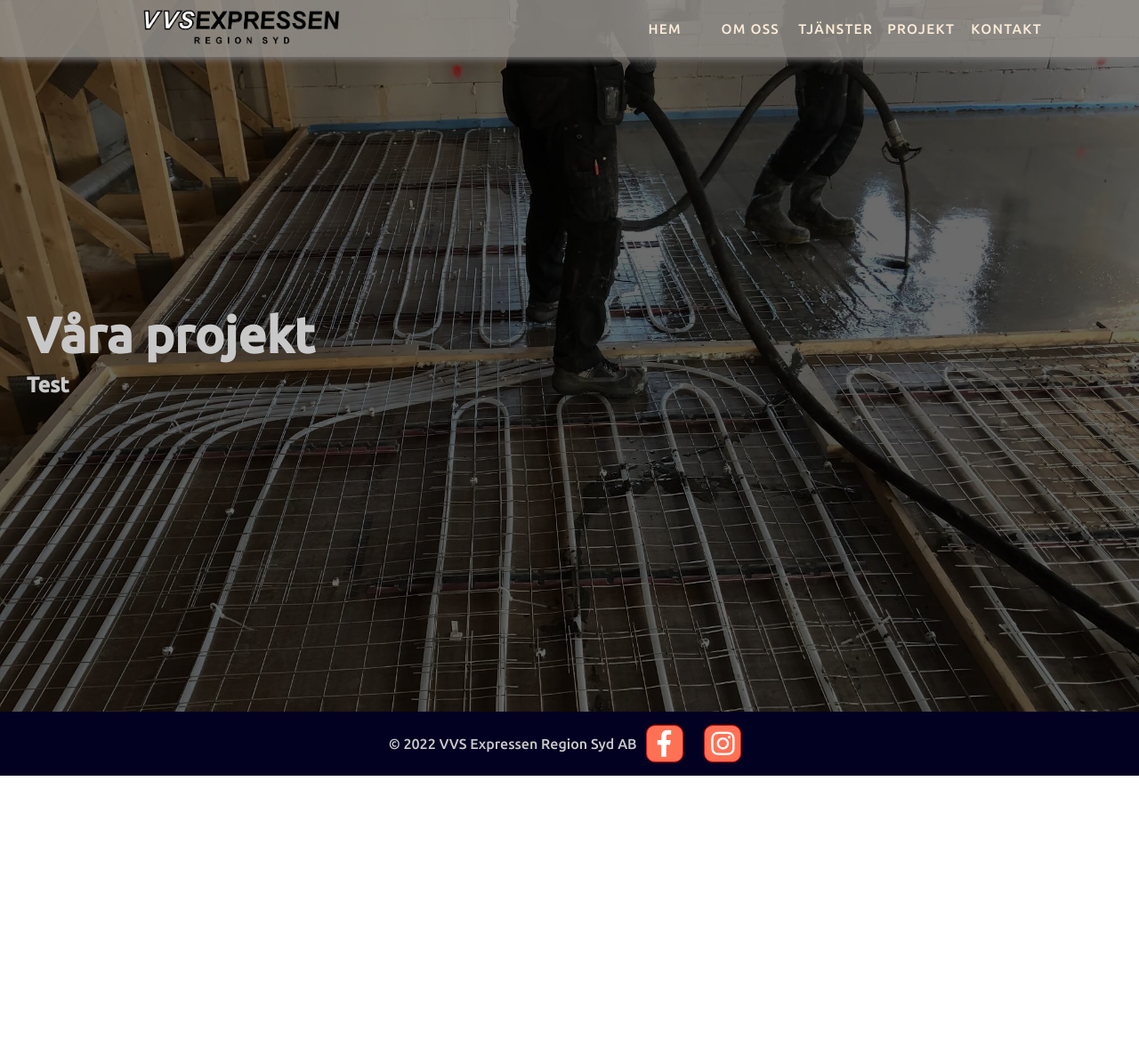
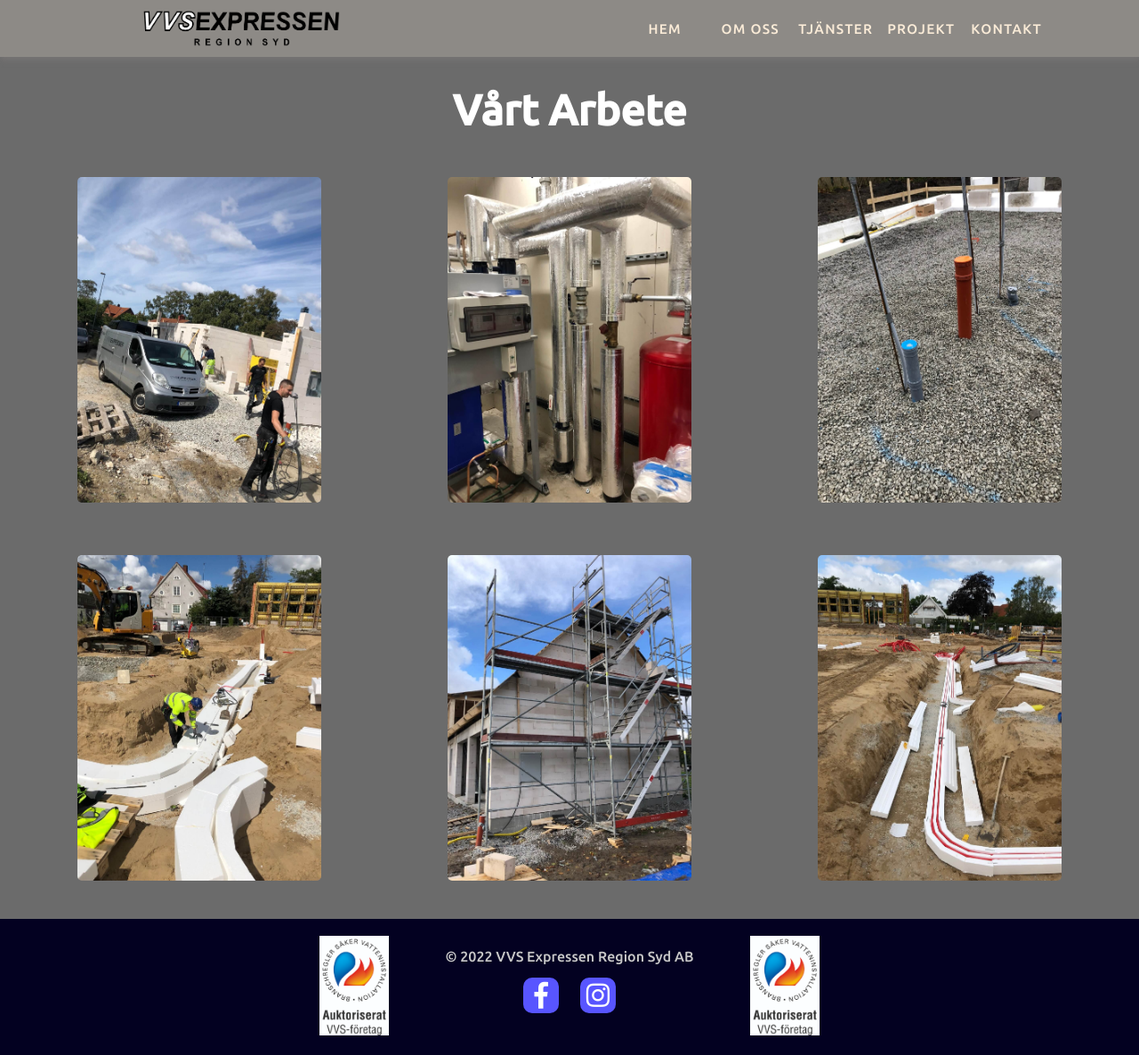
Before and after one commit to DJendryczka/vvsexp, a website: page project.html in a window 1280 px wide. Shown: the whole page at 89% size. Before the commit the page ends 872 px from the top, so only its background shows below. Drawn offline with Linux system fonts and the light colour scheme.

Commit message:
Add pics to project page and add maps to contactpage

```diff
--- a/project.html
+++ b/project.html
@@ -33,21 +33,33 @@
       </div>
     </nav>
     <main class="projects">
-      <div class="tittle-text">
-        <h1>
-         Våra projekt
-        </h1>
-        <h2>Test</h2>
+      <h1>Vårt Arbete</h1>
+      <div class="img-container">
+        <div class="img-card"><img src="./images/1.jpg" alt=""></div>
+        <div class="img-card"><img src="./images/2.jpg" alt=""></div>
+        <div class="img-card"><img src="./images/3.jpg" alt=""></div>
       </div>
+      <div class="img-container">
+        <div class="img-card"><img src="./images/4.jpg" alt=""></div>
+        <div class="img-card"><img src="./images/5.jpg" alt=""></div>
+        <div class="img-card"><img src="./images/6.jpg" alt=""></div>
+      </div>
+
     </main>
 
 
     <footer>
-      <p>&copy; 2022 VVS Expressen Region Syd AB</p>
+      <div>
+        <img src="./images/Logotyp aukt vvs staende.jpg" alt="">
+      </div>
+      <div>
+        <p>&copy; 2022 VVS Expressen Region Syd AB</p>
       <ul>
         <li><a href="#"><i class="fab fa-facebook-f"></i>Facebook</a></li>
         <li><a href="#"><i class="fab fa-instagram"></i>Instagram</a></li>
     </ul>
+      </div>
+      <div><img src="./images/Logotyp aukt vvs staende.jpg" alt=""></div>
     </footer>
 
     <script src="js/script.js"></script>
--- a/sass/style.scss
+++ b/sass/style.scss
@@ -117,7 +117,11 @@ nav a {
     letter-spacing: 1.3px;
 }
 .logo {
+    display: flex;
+    justify-content: center;
+    align-items: center;
     width: 14rem;
+
 }
 .logo img{
     width: 100%;
@@ -219,16 +223,7 @@ nav a {
     background-attachment: fixed;
     background-blend-mode: multiply;
 }
-.projects{
-    width: 100%;
-    height: 100vh;
-    background-color: #6b6b6b;
-    background-image: url('../images/IMG-07363.jpg');
-    background-position: center;
-    background-size: cover;
-    background-attachment: fixed;
-    background-blend-mode: multiply;
-}
+
 .tittle-text{
     margin: 0 auto;
     padding: 0 30px;
@@ -417,7 +412,7 @@ nav a {
 
 }
 .contact-text{
-    width: 45%;
+    width: 20%;
     font-size: 1.5rem;
     margin: 2rem 1rem;
 }
@@ -481,6 +476,48 @@ textarea{
     font-size: .9rem;
    }
 }
+/*===================
+   Section Projects
+  =================== */
+  .projects{
+    width: 100%;
+    height: auto;
+    background-color: #6b6b6b;
+    text-align: center;
+    display: flex;
+    flex-direction: column;
+    align-items: center;
+}
+   .img-container{
+    min-width: 70%;
+    height: auto;
+    display: flex;
+    justify-content: space-around;
+    align-items: center;
+    padding: 1rem;
+  }
+  .projects h1{
+    padding: 6rem 0 2rem;
+    color: #fff;
+    font-size: 3rem;
+  }
+  .img-card{
+    width: 22%;
+    padding-bottom: 1.5rem;
+  }
+  .img-card img{
+    width: 100%;
+    border-radius: 5px;
+  }
+  @media  screen and (max-width: 769px){
+    .img-container{
+        width: 95%;
+        flex-direction: column;
+    }
+    .img-card{
+        width: 80%;
+    }
+  }
 
 /*===================
    Section footer
@@ -505,8 +542,7 @@ footer i {
     height: 30px;
     width: 30px;
     padding: 5px;
-    background: rgb(255, 113, 85);
-    border: 1px solid red;
+    background: rgb(88, 85, 255);
     border-radius: 10px;
     font-size: 30px;
     color: #fff;
```
Also changed, not shown: index.html (+3 -0 lines), css/style.css, images/1.jpg (added), images/2.jpg (added), images/3.jpg (added), images/4.jpg (added), images/5.jpg (added), images/6.jpg (added), 1 other file.
